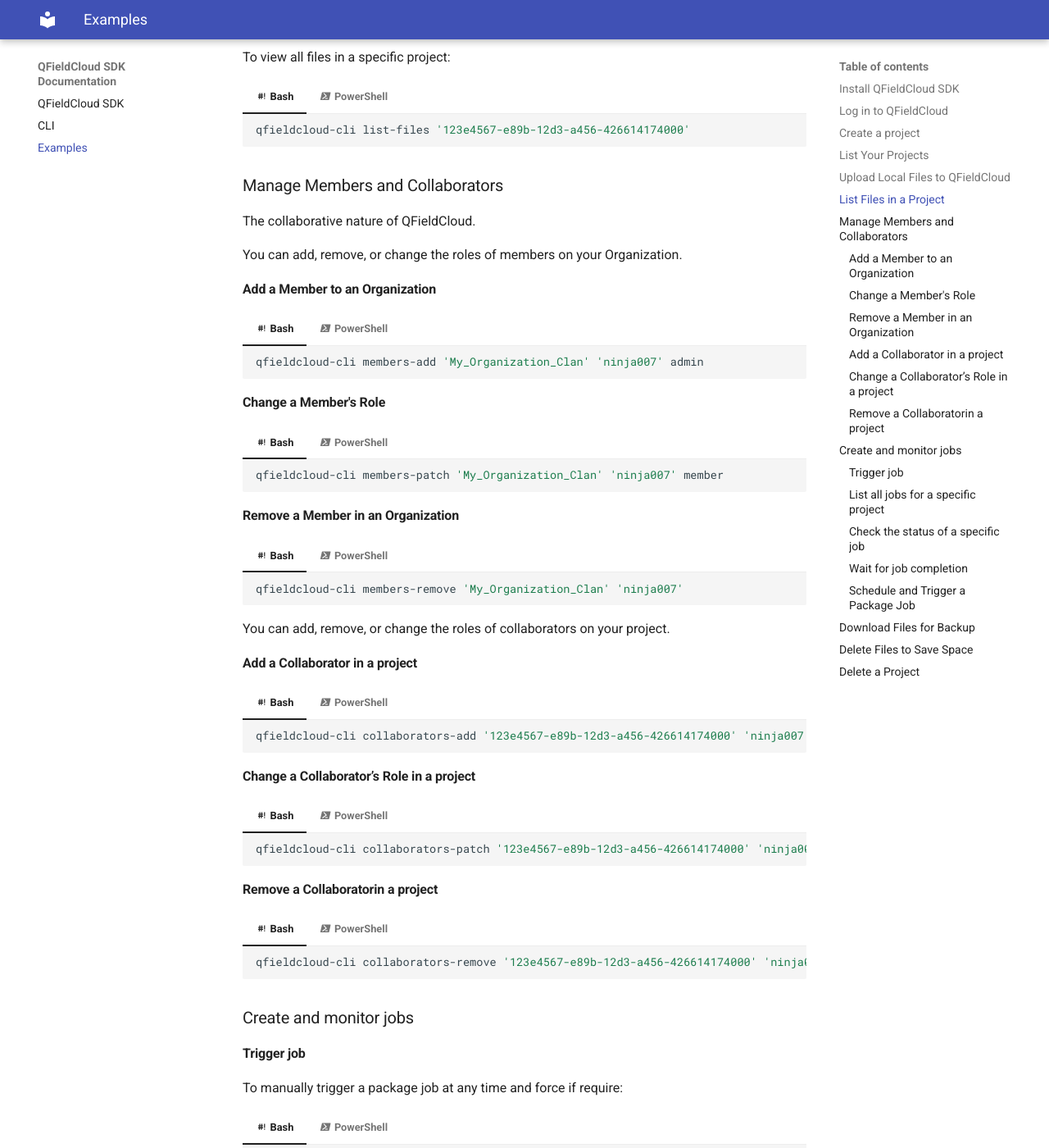
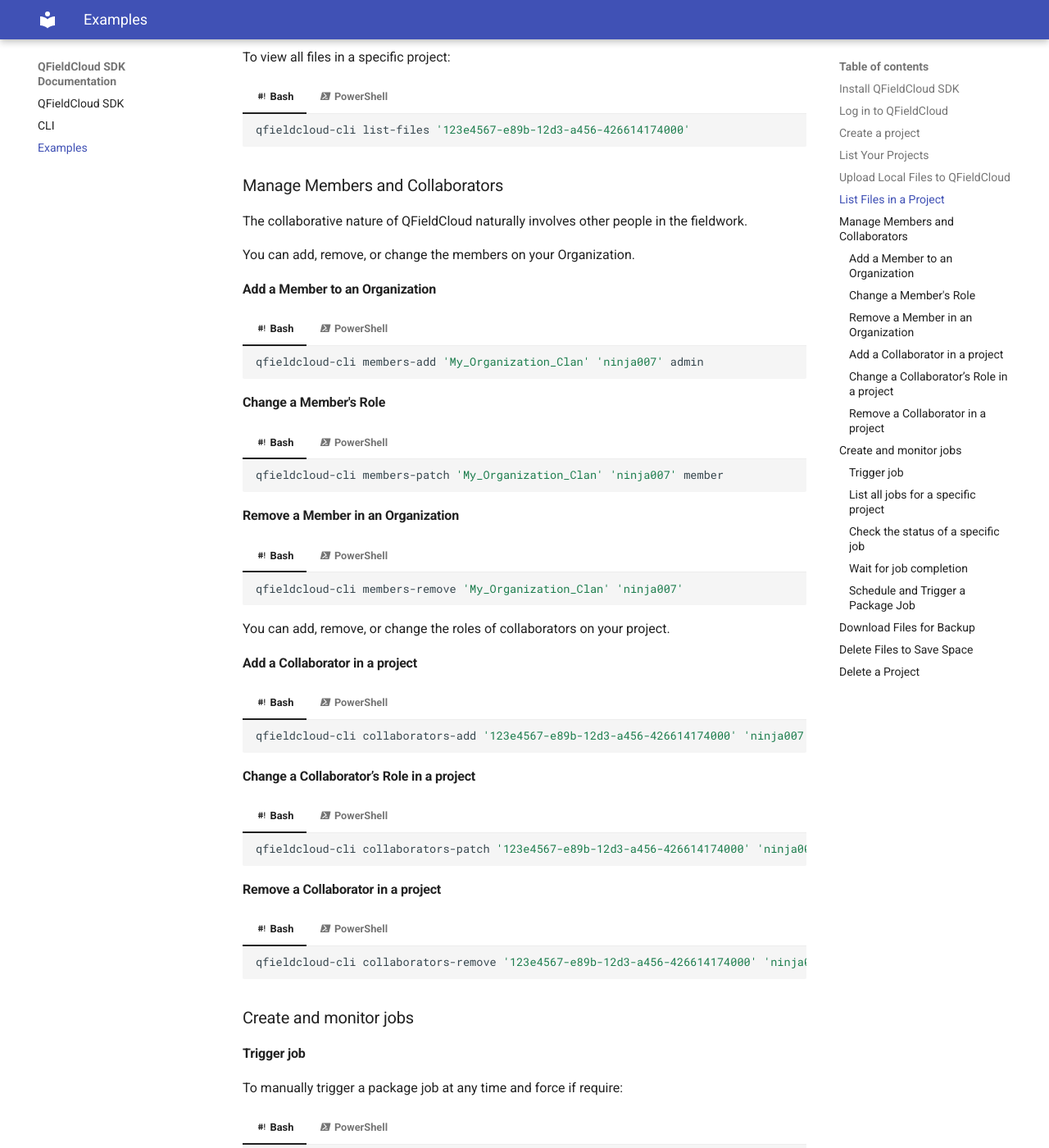
Before and after one commit to opengisch/qfieldcloud-sdk-python, an MkDocs documentation site: the page built from docs/docs/examples.md, in a window 1280 px wide and 1400 px high, scrolled down 2517 px. Shown: the whole window at 82% size. Built offline with MkDocs 1.6.1 and Material for MkDocs 9.7.7, drawn with Linux system fonts in a browser that asks for light colours.

Commit message:
Apply suggestions from code review

````diff
--- a/docs/docs/examples.md
+++ b/docs/docs/examples.md
@@ -183,9 +183,9 @@
 
 ### Manage Members and Collaborators
 
-The collaborative nature of QFieldCloud.
+The collaborative nature of QFieldCloud naturally involves other people in the fieldwork.
 
-You can add, remove, or change the roles of members on your Organization.
+You can add, remove, or change the members on your Organization.
 
 #### Add a Member to an Organization
 
@@ -259,7 +259,7 @@
     qfieldcloud-cli collaborators-patch "123e4567-e89b-12d3-a456-426614174000" "ninja001" editor
     ```
 
-#### Remove a Collaboratorin a project
+#### Remove a Collaborator in a project
 
 === ":material-bash: Bash"
 
````
